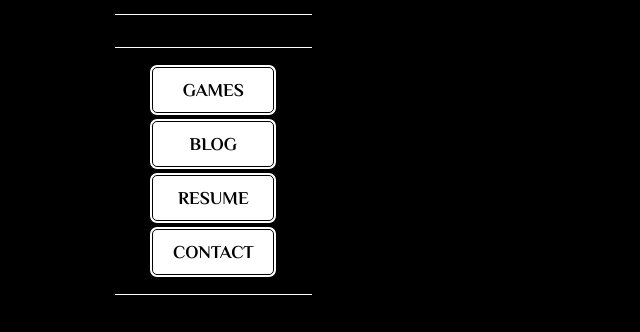
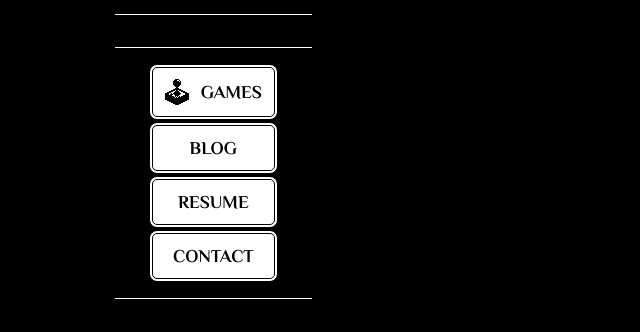
Before and after one commit to Azia-Bay/aziabay.com, a Next.js app: page / in a window 1280 px wide. Shown: the part 281-613 px from the top of the page, without its empty margins (0-640 px from the left). Built offline with nearby package versions, Linux system fonts and the light colour scheme.

Commit message:
feat: implement button icons

```diff
--- a/src/components/layout/sidebar.tsx
+++ b/src/components/layout/sidebar.tsx
@@ -16,8 +16,8 @@ export default function Sidebar() {
       <Divider />
       <Divider />
 
-      <div className="w-32 h-auto flex flex-col gap-0.5 items-center">
-        <Button>Games</Button>
+      <div className="w-auto h-auto flex flex-col gap-0.5 items-center">
+        <Button src="/button_icon_games.png" alt="T">Games</Button>
         <Button>Blog</Button>
         <Button>Resume</Button>
         <Button>Contact</Button>
--- a/src/components/ui/button.tsx
+++ b/src/components/ui/button.tsx
@@ -1,14 +1,24 @@
 "use client";
 
+import Image from "next/image";
+
+const ICON_SIZE = 32
+
 type ButtonProps = {
-  children: React.ReactNode;
+  children?: React.ReactNode;
   className?: string;
   onClick?: () => void;
+  src?: string;
+  alt?: string;
 };
 
-export default function Button({ children, className, onClick }: ButtonProps) {
+export default function Button({ children, className, onClick, src, alt }: ButtonProps) {
+  var pr = (src && alt && "pr-3") || ""
+
   return (
-    <button onClick={onClick} className={`cursor-pointer w-full p-2 rounded-lg border-4 border-black border-double bg-white text-black text-lg font-bold uppercase ${className}`}>
+    <button onClick={onClick} className={`cursor-pointer w-full p-2 ${pr} rounded-lg border-4 border-black border-double flex flex-row justify-center items-center gap-2 bg-white text-black text-lg font-bold uppercase ${className}`}>
+      {src && alt && <Image src={src} alt={alt} className="pixelated" width={ICON_SIZE} height={ICON_SIZE} unoptimized />}
+
       {children}
     </button>
   )
--- a/src/components/ui/text_button.tsx
+++ b/src/components/ui/text_button.tsx
@@ -1,7 +1,7 @@
 "use client";
 
 type TextButtonProps = {
-  children: React.ReactNode;
+  children?: React.ReactNode;
   className?: string;
   onClick?: () => void;
 };
```
Also changed, not shown: public/button_icon_games.png (added).
